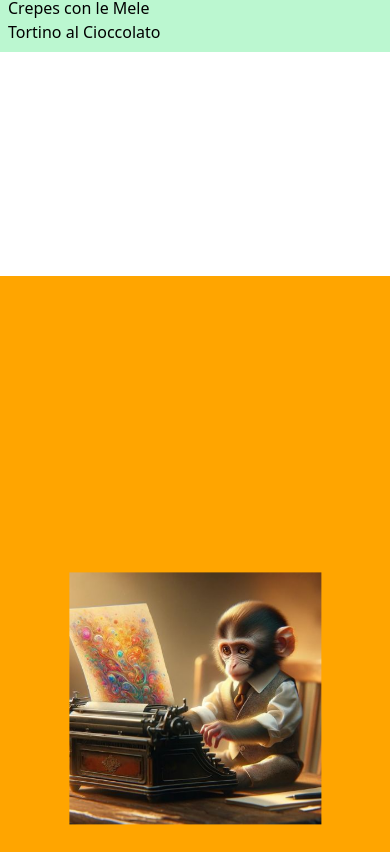
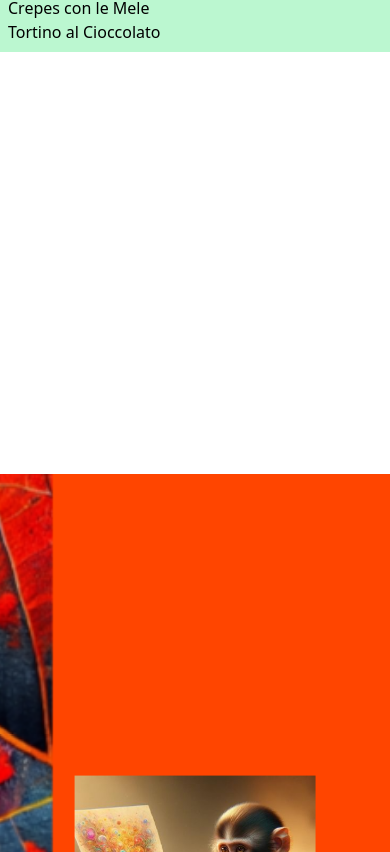
Before and after one commit to francmauric/pizzeria, a Next.js app: page /Prenotaciones in a window 390 px wide. Shown: the part 1432-2284 px from the top of the page. Built offline with nearby package versions, Linux system fonts and the light colour scheme.

Commit message:
intentando solucionar dimenciones en vista escritorio a responsive

```diff
--- a/components/ZoomParallax/indexParallax.tsx
+++ b/components/ZoomParallax/indexParallax.tsx
@@ -21,20 +21,60 @@ export default function IndexParallax() {
     })
 
     const scale4 = useTransform(scrollYProgress, [0, 1], [1, 4])
+    const scale5 = useTransform(scrollYProgress, [0, 1], [1, 5])
+    const scale6 = useTransform(scrollYProgress, [0, 1], [1, 6])
+    const scale8 = useTransform(scrollYProgress, [0, 1], [1, 8])
+    const scale9 = useTransform(scrollYProgress, [0, 1], [1, 9])
+
+    const pictures = [
+        {
+            src: monito,
+            scale: scale4
+        },
+        {
+            src: gatito,
+            scale: scale4
+        },
+        {
+            src: hoja,
+            scale: scale4
+        },
+        {
+            src: lobo,
+            scale: scale4
+        },
+        {
+            src: lobo2,
+            scale: scale4
+        },
+        {
+            src: chiquita,
+            scale: scale4
+        },
+        {
+            src: programadora,
+            scale: scale4
+        }
+    ]
 
     return (
         <div ref={container} className={styles.container}>
             <div className={styles.sticky}>
-                <div className={styles.el}>
-                    <motion.div style={{scale: scale4}} className={styles.imageContainer}>
+                {
+                    pictures.map(({src, scale}, index) =>{
+                        return <motion.div key={index} style={{scale}} className={styles.el}>
+                    <div className={styles.imageContainer}>
                         <Image
-                            src={monito}
+                            src={src}
                             fill
                             alt='image'
                             placeholder='blur'
                         />
+                </div>
                     </motion.div>
-                </div>
+
+                    })
+                }
             </div>
         </div>
     )
--- a/components/ZoomParallax/styles.module.scss
+++ b/components/ZoomParallax/styles.module.scss
@@ -6,9 +6,8 @@
         position: sticky;
         top: 0px;
         height: 100vh;
-        background-color: orange;
-    }
 
+        overflow: hidden;
         .el{
             width: 100%;
             height: 100%;
@@ -27,5 +26,54 @@
                     object-fit: cover;
                 }
             }
+            &:nth-of-type(2){
+                .imageContainer{
+                    top: -30vh;
+                    left: 5vw;
+                    width: 35vw;
+                    height: 30vw;
                 }
             }
+            &:nth-of-type(3){
+                .imageContainer{
+                    top: -10vh;
+                    left: -25vw;
+                    width: 20vw;
+                    height: 45vh;
+                }
+            }
+            &:nth-of-type(4){
+                .imageContainer{
+                    left: 27.5vh;
+                    width: 25vw;
+                    height: 25vw;
+                }
+            }
+            &:nth-of-type(5){
+                .imageContainer{
+                    top: 27.5vh;
+                    left: 5vw;
+                    width: 20vw;
+                    height: 25vh;
+                }
+            }
+            &:nth-of-type(6){
+                .imageContainer{
+                    top: 27.5vh;
+                    left: -22.5vw;
+                    width: 30vw;
+                    height: 25vh;
+                }
+            }
+            &:nth-of-type(7){
+                .imageContainer{
+                    top: 22.5vh;
+                    left: 25vw;
+                    width: 15vw;
+                    height: 15vh;
+                }
+            }
+        }
+    }
+
+}
--- a/pages/Prenotaciones.tsx
+++ b/pages/Prenotaciones.tsx
@@ -20,7 +20,8 @@ export default function prenotaciones () {
         </div>
     )
 } */
-
+'use client'
+import styles from './ristorante.module.scss'
 import "@/style/ristorante.css"
 import "@/style/globals.css";
 import NavBar from "@/components/NavBar";
@@ -28,10 +29,24 @@ import Footer from "@/components/Footer";
 import NavBarMobile from "@/components/NavBarMobile";
 import Banner from "@/components/Banner";
 import IndexParallax from "@/components/ZoomParallax/indexParallax"
+import { useEffect  } from 'react';
+import Lenis from '@studio-freight/lenis';
 
 export default function ristorante() {
 
+  useEffect(() => {
+    const lenis = new Lenis()
 
+    lenis.on('scroll', (e) => {
+      console.log(e)
+    })
+
+      function raf(time) {
+          lenis.raf(time)
+          requestAnimationFrame(raf)
+      }
+      requestAnimationFrame(raf)
+  },[])
 
   return (
     <div>
@@ -108,7 +123,7 @@ export default function ristorante() {
         {/* vista responsive */}
         <div></div>
       </main>
-      <div className="bg-gray-950 mt-56 mb-96">
+      <div className={styles.main}>
         <IndexParallax />
       </div>
       <Footer />
--- /dev/null
+++ b/pages/ristorante.module.scss
@@ -0,0 +1,6 @@
+.main{
+    margin-top: 50vh;
+    margin-bottom: 100vh;
+    background-color: orangered;
+    /* transform: translate3d(0px, -6000px, 0px) */
+}
```
Lines whose indentation alone changed are shown as unchanged.
